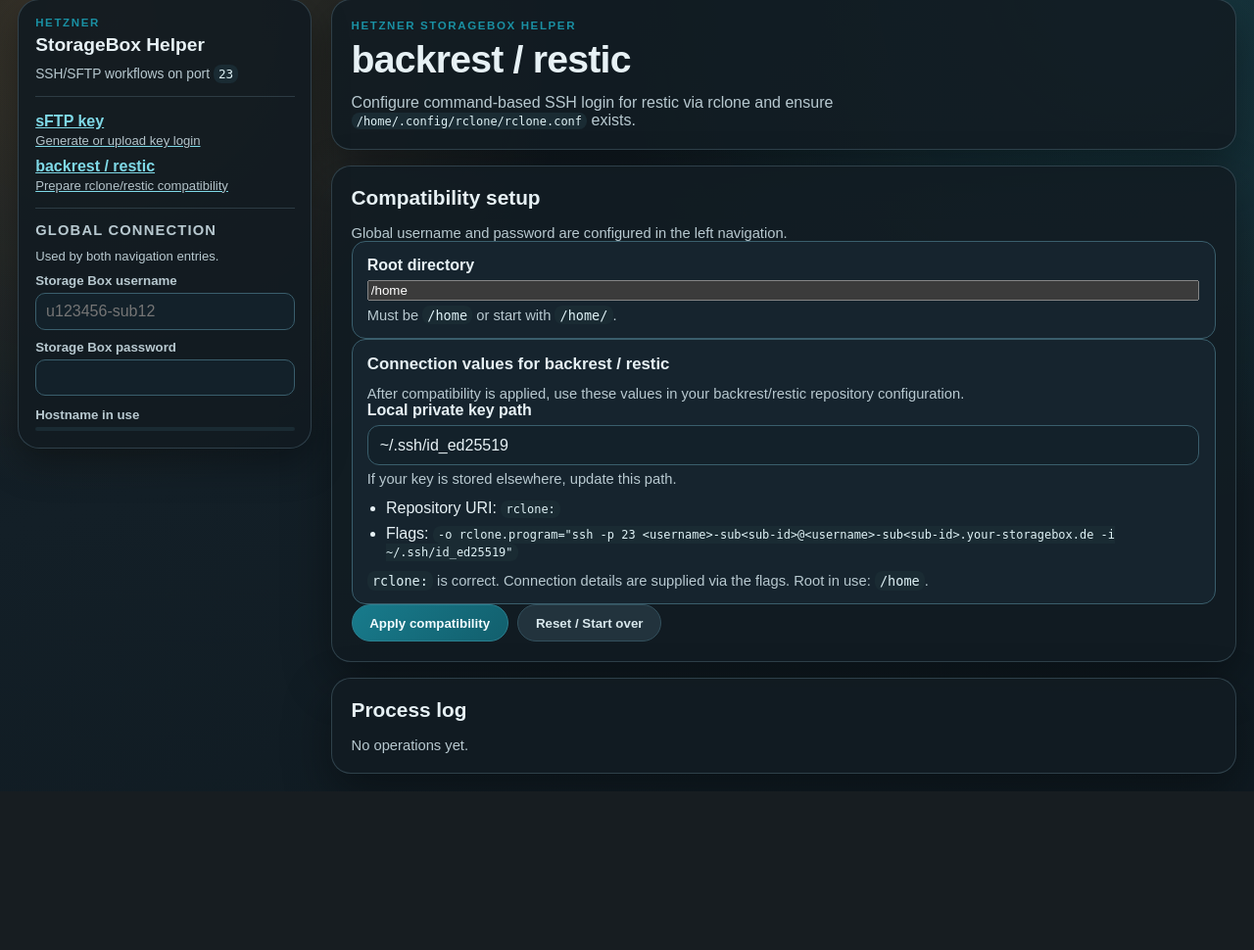
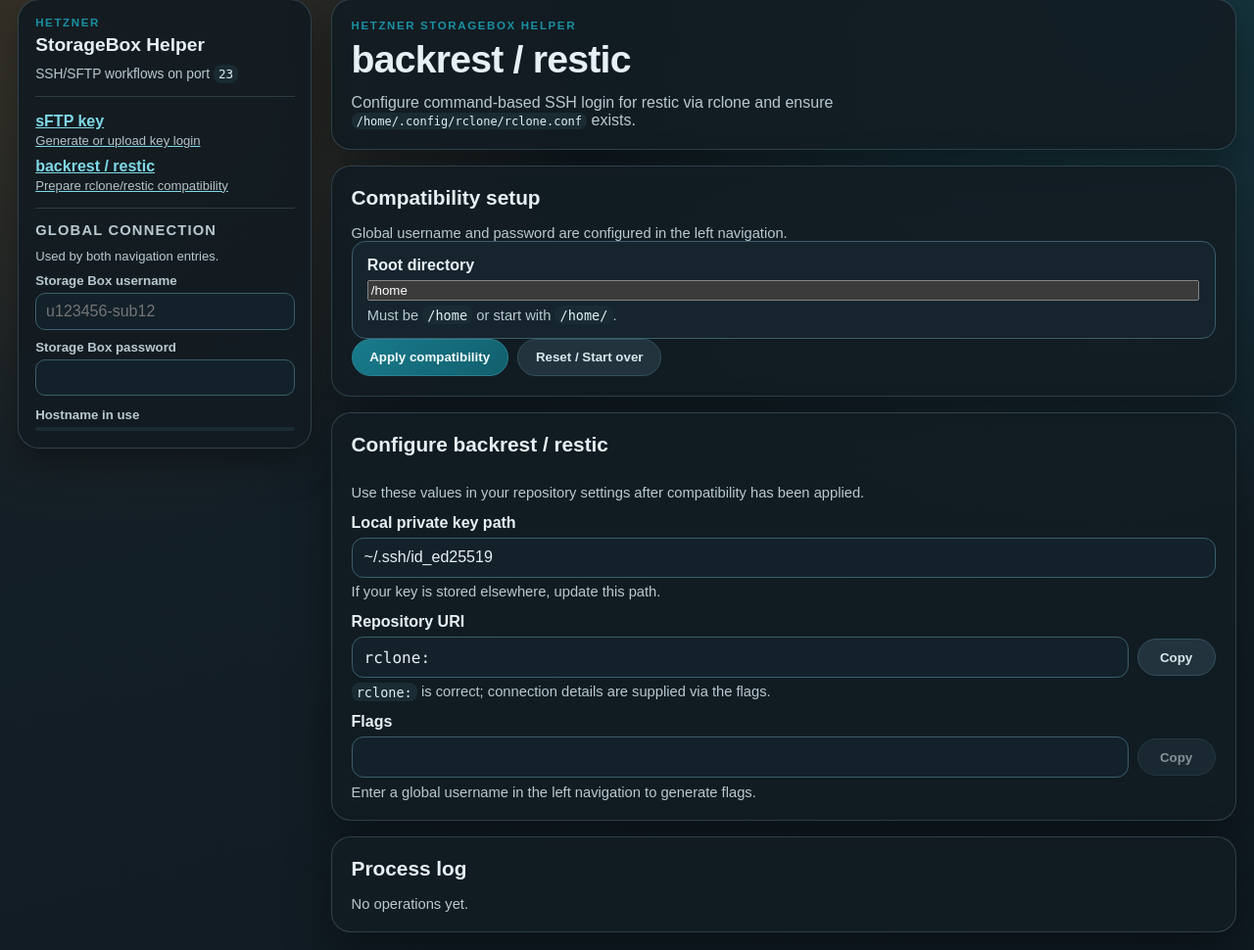
Before and after one commit to ruepp-jenkins/storagebox-privatekey, an ASP.NET Core app: page /backrest-restic in a window 1280 px wide. Shown: the part 19-989 px from the top of the page at 98% size. Before the commit the page ends 814 px from the top, so only its background shows below. Run offline with ASP.NET Core 8, Linux system fonts and the light colour scheme; style sheets or scripts are compiled from the project's sources.

Commit message:
layout changes

```diff
--- a/StorageBoxKeyTool.Client/Pages/BackrestRestic.razor
+++ b/StorageBoxKeyTool.Client/Pages/BackrestRestic.razor
@@ -2,6 +2,7 @@
 @using System.Text.RegularExpressions
 @inject StorageBoxApiClient ApiClient
 @inject StorageBoxConnectionState ConnectionState
+@inject IJSRuntime JsRuntime
 @implements IDisposable
 
 <PageTitle>Hetzner StorageBox Helper - backrest / restic</PageTitle>
@@ -31,9 +32,18 @@
                 <ValidationMessage For="@(() => Form.RootDirectory)" />
             </div>
 
-            <div class="field-full box connection-guide">
-                <h3>Connection values for backrest / restic</h3>
-                <p class="field-hint">After compatibility is applied, use these values in your backrest/restic repository configuration.</p>
+            <div class="actions field-full">
+                <button type="submit" class="btn btn-primary" disabled="@IsBusy">
+                    @(IsBusy ? "Running..." : "Apply compatibility")
+                </button>
+                <button type="button" class="btn btn-secondary" @onclick="ResetAll" disabled="@IsBusy">Reset / Start over</button>
+            </div>
+        </EditForm>
+    </section>
+
+    <section class="panel config-panel">
+        <h2>Configure backrest / restic</h2>
+        <p class="field-hint">Use these values in your repository settings after compatibility has been applied.</p>
 
         <div class="field">
             <label for="privateKeyPath">Local private key path</label>
@@ -47,24 +57,35 @@
             <p class="field-hint">If your key is stored elsewhere, update this path.</p>
         </div>
 
-                <ul>
-                    <li>Repository URI: <code>rclone:</code></li>
-                    <li>Flags: <code>@ResticFlags</code></li>
-                </ul>
-
-                <p class="field-hint">
-                    <code>rclone:</code> is correct. Connection details are supplied via the flags.
-                    Root in use: <code>@EffectiveRootDirectory</code>.
-                </p>
+        <div class="value-group">
+            <label for="repositoryUri">Repository URI</label>
+            <div class="copy-row">
+                <input id="repositoryUri" class="field-input mono-input" value="@RepositoryUri" readonly onclick="this.select()" />
+                <button type="button" class="btn btn-secondary copy-btn" @onclick="CopyRepositoryUriAsync">Copy</button>
+            </div>
+            <p class="field-hint"><code>rclone:</code> is correct; connection details are supplied via the flags.</p>
         </div>
 
-            <div class="actions field-full">
-                <button type="submit" class="btn btn-primary" disabled="@IsBusy">
-                    @(IsBusy ? "Running..." : "Apply compatibility")
-                </button>
-                <button type="button" class="btn btn-secondary" @onclick="ResetAll" disabled="@IsBusy">Reset / Start over</button>
+        <div class="value-group">
+            <label for="resticFlags">Flags</label>
+            <div class="copy-row">
+                <input id="resticFlags" class="field-input mono-input" value="@ResticFlags" readonly onclick="this.select()" />
+                <button type="button" class="btn btn-secondary copy-btn" @onclick="CopyResticFlagsAsync" disabled="@string.IsNullOrWhiteSpace(ResticFlags)">Copy</button>
             </div>
-        </EditForm>
+            @if (string.IsNullOrWhiteSpace(ResticFlags))
+            {
+                <p class="field-hint">Enter a global username in the left navigation to generate flags.</p>
+            }
+            else
+            {
+                <p class="field-hint">Root in use: <code>@EffectiveRootDirectory</code>.</p>
+            }
+        </div>
+
+        @if (!string.IsNullOrWhiteSpace(CopyFeedback))
+        {
+            <p class="copy-feedback">@CopyFeedback</p>
+        }
     </section>
 
     @if (!string.IsNullOrWhiteSpace(ErrorMessage))
@@ -130,7 +151,11 @@
 
     private string? SuccessMessage { get; set; }
 
+    private string? CopyFeedback { get; set; }
+
     private string PrivateKeyPath { get; set; } = "~/.ssh/id_ed25519";
+
+    private const string RepositoryUri = "rclone:";
 
     private string DerivedLogin
     {
@@ -138,7 +163,7 @@
         {
             if (string.IsNullOrWhiteSpace(ConnectionState.Username))
             {
-                return "<username>-sub<sub-id>";
+                return string.Empty;
             }
 
             return ConnectionState.Username.Trim().ToLowerInvariant();
@@ -151,7 +176,7 @@
         {
             if (string.IsNullOrWhiteSpace(ConnectionState.Username))
             {
-                return "<username>-sub<sub-id>.your-storagebox.de";
+                return string.Empty;
             }
 
             return $"{ConnectionState.Username.Trim().ToLowerInvariant()}.your-storagebox.de";
@@ -162,7 +187,9 @@
 
     private string RcloneConfigPathPreview => $"{EffectiveRootDirectory}/.config/rclone/rclone.conf";
 
-    private string ResticFlags => $"-o rclone.program=\"ssh -p 23 {DerivedLogin}@{DerivedHost} -i {EffectivePrivateKeyPath}\"";
+    private string ResticFlags => string.IsNullOrWhiteSpace(DerivedLogin) || string.IsNullOrWhiteSpace(DerivedHost)
+        ? string.Empty
+        : $"-o rclone.program=\"ssh -p 23 {DerivedLogin}@{DerivedHost} -i {EffectivePrivateKeyPath}\"";
 
     private string EffectivePrivateKeyPath => string.IsNullOrWhiteSpace(PrivateKeyPath)
         ? "~/.ssh/id_ed25519"
@@ -200,6 +227,7 @@
         IsBusy = true;
         ErrorMessage = null;
         SuccessMessage = null;
+        CopyFeedback = null;
         NeedsSftpSetup = false;
         Logs.Clear();
 
@@ -331,6 +359,34 @@
         PrivateKeyPath = eventArgs.Value?.ToString() ?? string.Empty;
     }
 
+    private async Task CopyRepositoryUriAsync()
+    {
+        await CopyTextAsync(RepositoryUri, "Repository URI copied.");
+    }
+
+    private async Task CopyResticFlagsAsync()
+    {
+        if (string.IsNullOrWhiteSpace(ResticFlags))
+        {
+            return;
+        }
+
+        await CopyTextAsync(ResticFlags, "Flags copied.");
+    }
+
+    private async Task CopyTextAsync(string value, string successMessage)
+    {
+        try
+        {
+            await JsRuntime.InvokeVoidAsync("storageBoxKeyTool.copyText", value);
+            CopyFeedback = successMessage;
+        }
+        catch (JSException)
+        {
+            CopyFeedback = "Copy failed in this browser context. Please copy manually.";
+        }
+    }
+
     public void Dispose()
     {
         ConnectionState.Changed -= HandleConnectionChanged;
@@ -342,6 +398,7 @@
         NeedsSftpSetup = false;
         ErrorMessage = null;
         SuccessMessage = null;
+        CopyFeedback = null;
         PrivateKeyPath = "~/.ssh/id_ed25519";
         Logs.Clear();
 
--- a/StorageBoxKeyTool.Client/Pages/BackrestRestic.razor.css
+++ b/StorageBoxKeyTool.Client/Pages/BackrestRestic.razor.css
@@ -125,11 +125,35 @@
     padding: 0.95rem;
 }
 
-.connection-guide ul {
-    margin: 0.8rem 0;
-    padding-left: 1.2rem;
+.config-panel {
     display: grid;
-    gap: 0.5rem;
+    gap: 0.85rem;
+}
+
+.value-group {
+    display: grid;
+    gap: 0.4rem;
+}
+
+.copy-row {
+    display: grid;
+    grid-template-columns: minmax(0, 1fr) auto;
+    gap: 0.55rem;
+    align-items: center;
+}
+
+.mono-input {
+    font-family: ui-monospace, SFMono-Regular, Menlo, Consolas, "Liberation Mono", monospace;
+}
+
+.copy-btn {
+    min-width: 5rem;
+}
+
+.copy-feedback {
+    margin: 0;
+    color: var(--success);
+    font-size: 0.9rem;
 }
 
 .actions {
@@ -252,4 +276,8 @@
     .form-grid {
         grid-template-columns: 1fr;
     }
+
+    .copy-row {
+        grid-template-columns: 1fr;
+    }
 }
--- a/StorageBoxKeyTool.Client/wwwroot/index.html
+++ b/StorageBoxKeyTool.Client/wwwroot/index.html
@@ -37,6 +37,31 @@
                 link.click();
                 document.body.removeChild(link);
                 URL.revokeObjectURL(link.href);
+            },
+
+            copyText: async function (content) {
+                const text = content ?? "";
+
+                if (navigator.clipboard && window.isSecureContext) {
+                    await navigator.clipboard.writeText(text);
+                    return;
+                }
+
+                const textArea = document.createElement("textarea");
+                textArea.value = text;
+                textArea.setAttribute("readonly", "readonly");
+                textArea.style.position = "fixed";
+                textArea.style.left = "-9999px";
+                document.body.appendChild(textArea);
+                textArea.focus();
+                textArea.select();
+
+                const copied = document.execCommand("copy");
+                document.body.removeChild(textArea);
+
+                if (!copied) {
+                    throw new Error("Clipboard copy failed.");
+                }
             }
         };
     </script>
```
Lines whose indentation alone changed are shown as unchanged.
